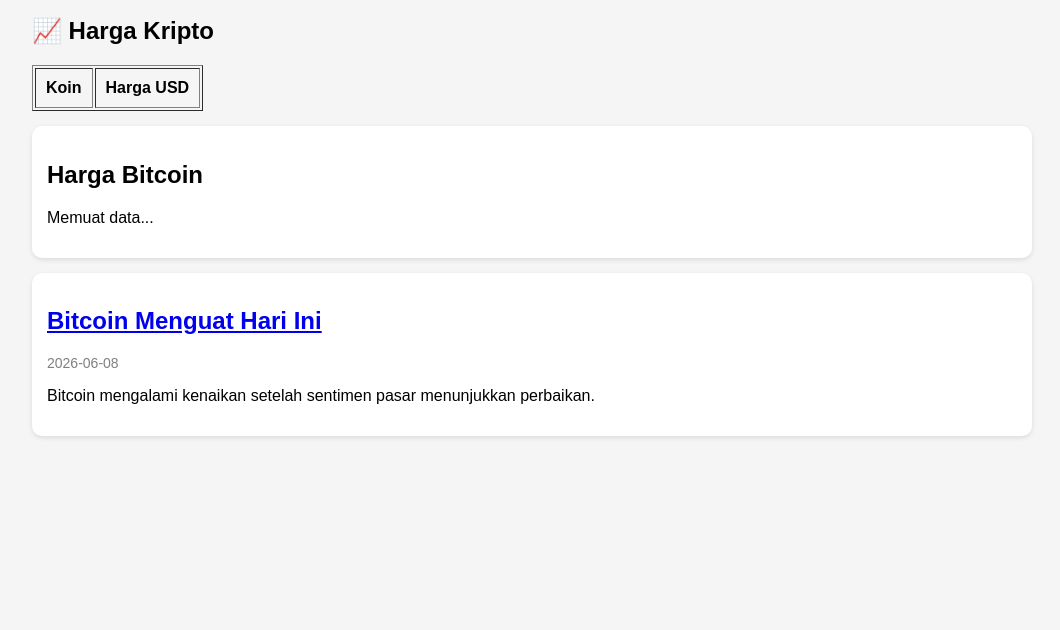
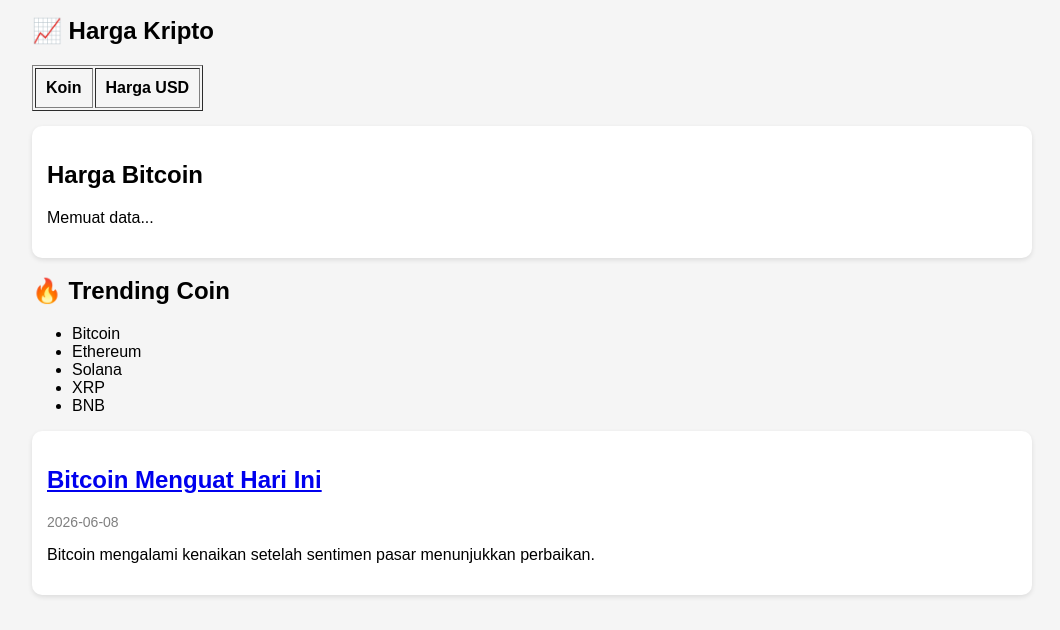
Before and after one commit to Daxro99/Kriptoking-, a plain HTML site: page index.html in a window 1280 px wide. Shown: the part 178-808 px from the top of the page, without its empty margins (108-1168 px from the left). Drawn offline with Linux system fonts and the light colour scheme.

Commit message:
Update index.html

```diff
--- a/index.html
+++ b/index.html
@@ -86,6 +86,23 @@ fetch('data/market.json')
       Update: ${data.bitcoin.updated}`;
   });
 </script>
+    <h2>🔥 Trending Coin</h2>
+
+<ul id="trending-list"></ul>
+
+<script>
+fetch('data/trending.json')
+.then(r => r.json())
+.then(data => {
+
+  const list = document.getElementById('trending-list');
+
+  data.coins.forEach(coin => {
+    list.innerHTML += `<li>${coin}</li>`;
+  });
+
+});
+</script>
 
 <div id="news-container"></div>
 
```
